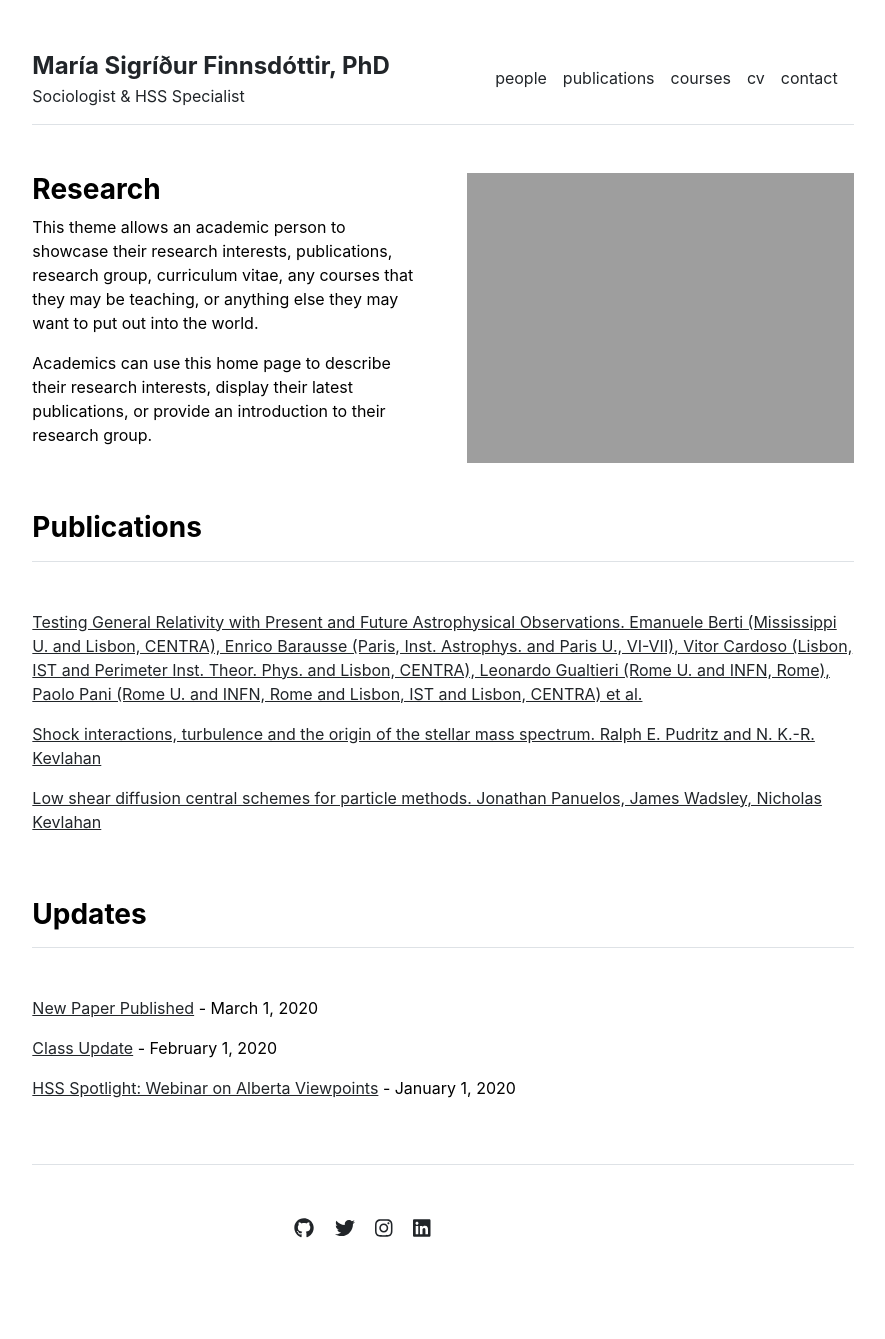
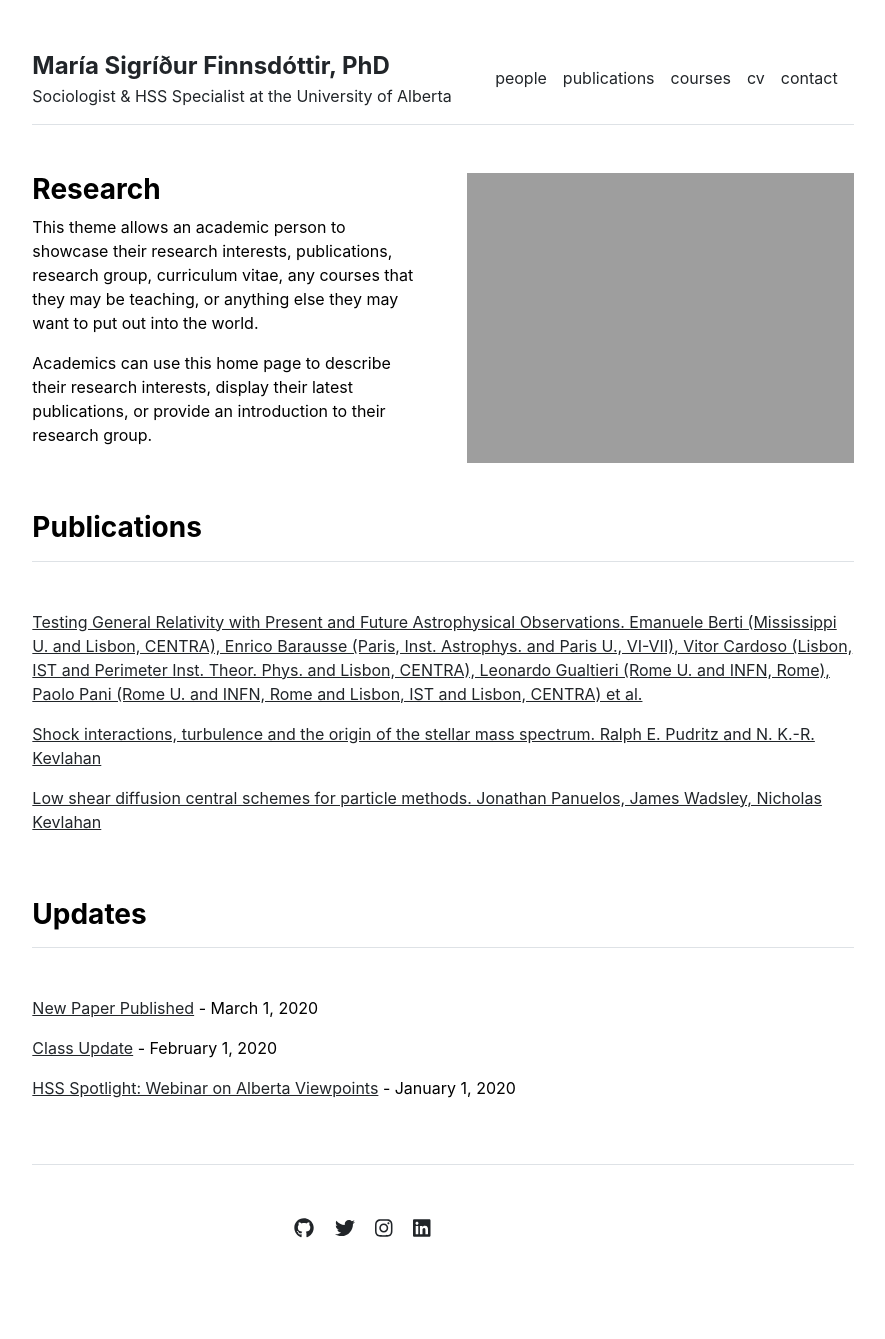
Before and after one commit to finnsdottir/finnsdottir.github.io, a Jekyll site: the page built from index.md, in a window 1280 px wide. Shown: the whole page, without its empty margins (197-1082 px from the left). Built offline with Jekyll 4.4.1, drawn with Linux system fonts in a browser that asks for light colours.

```diff
--- a/_config.yml
+++ b/_config.yml
@@ -1,4 +1,4 @@
 url: "" # the base hostname & protocol for your site, e.g. http://example.com
 baseurl: "" # the subpath of your site, e.g. /blog
 title: "María Sigríður Finnsdóttir, PhD" # the name of your site, e.g. ACME Corp.
-description: "Sociologist & HSS Specialist"
+description: "Sociologist & HSS Specialist at the University of Alberta"
```
